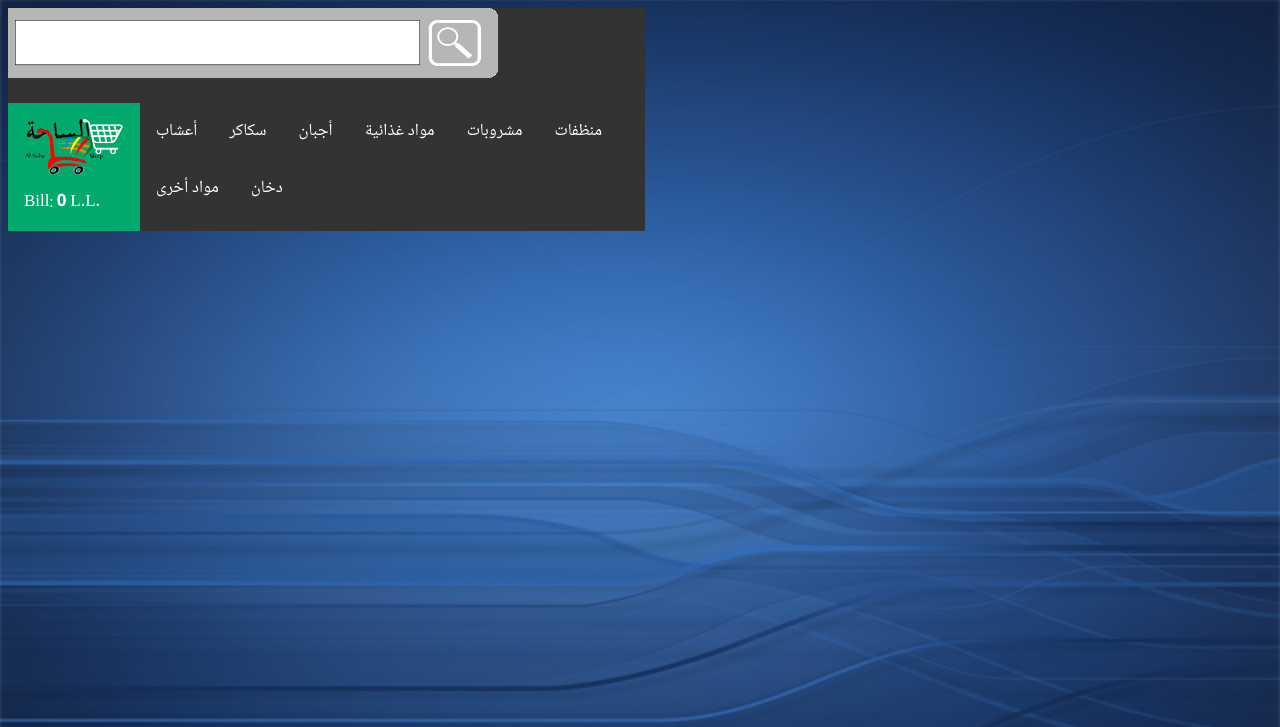
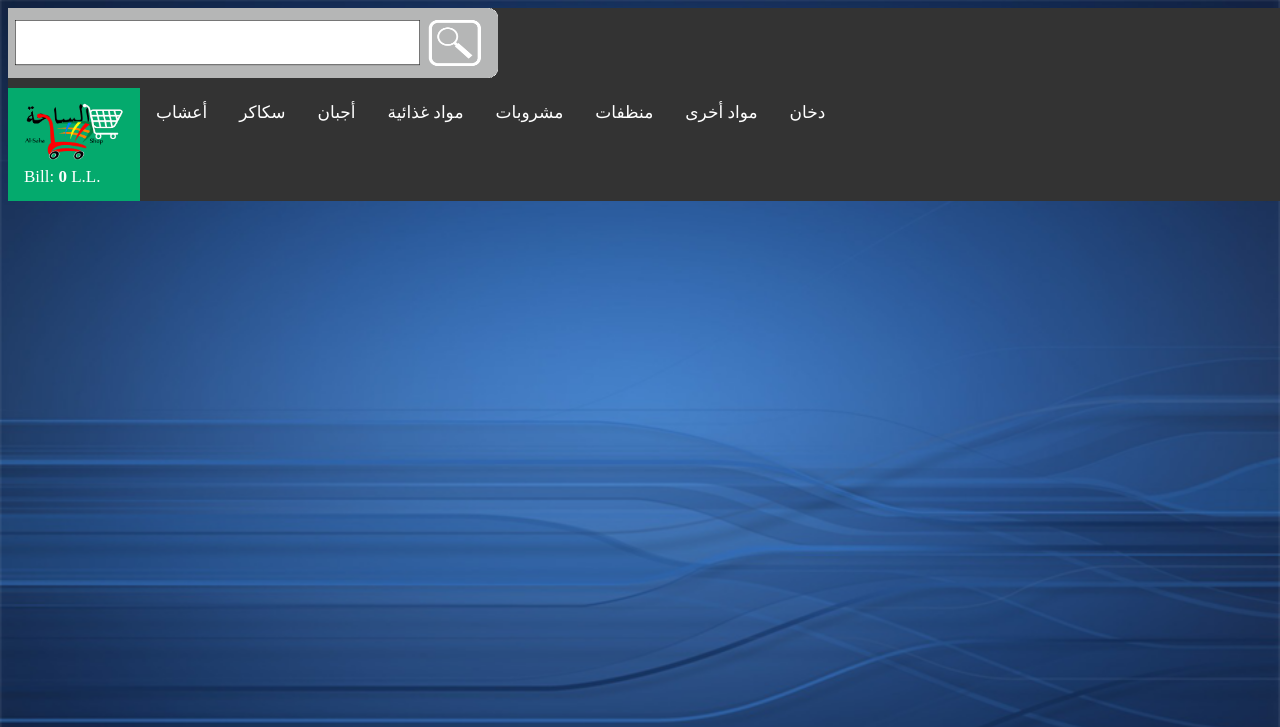
Before and after one commit to alsahas/alsahas, a PHP site: page / in a window 1280 px wide. Shown: the top 727 px of the page. Run offline with PHP 8.4, Linux system fonts and the light colour scheme.

Commit message:
Update mystyle.css

```diff
--- a/mystyle.css
+++ b/mystyle.css
@@ -2,7 +2,7 @@
 {
 	body
 	{
-		font-family:Noto Naskh Arabic;
+		font-family:https://fonts.googleapis.com/css?family=Noto Naskh Arabic;
 		background-image: url('png/background.png');
 		background-repeat:  repeat;
 		background-attachment:fixed;
@@ -126,7 +126,7 @@ a:link
 {
   overflow: hidden;
   background-color: #333;
-  position: relative;
+  width:100%;
 }
 
 .topnav a
```
